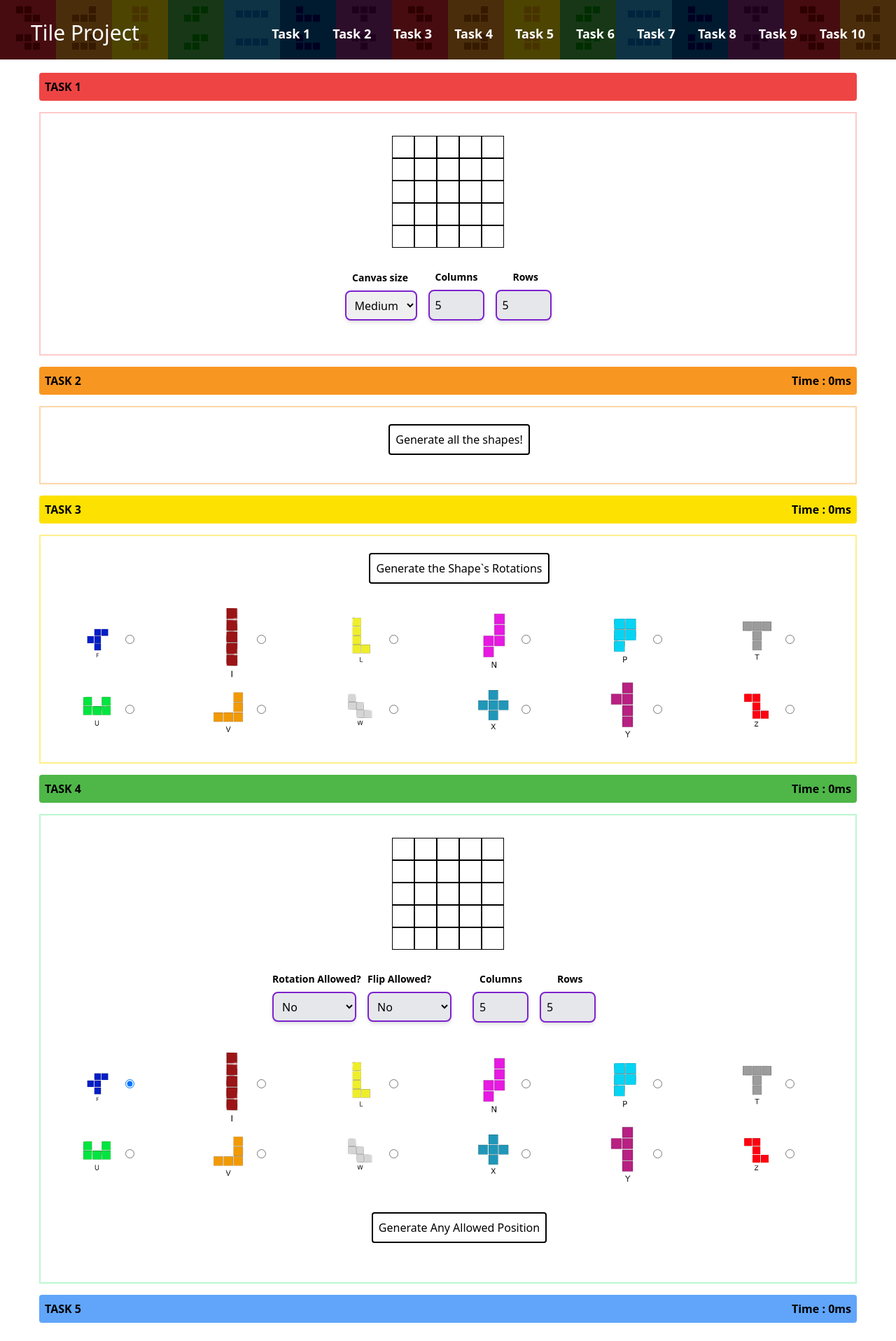
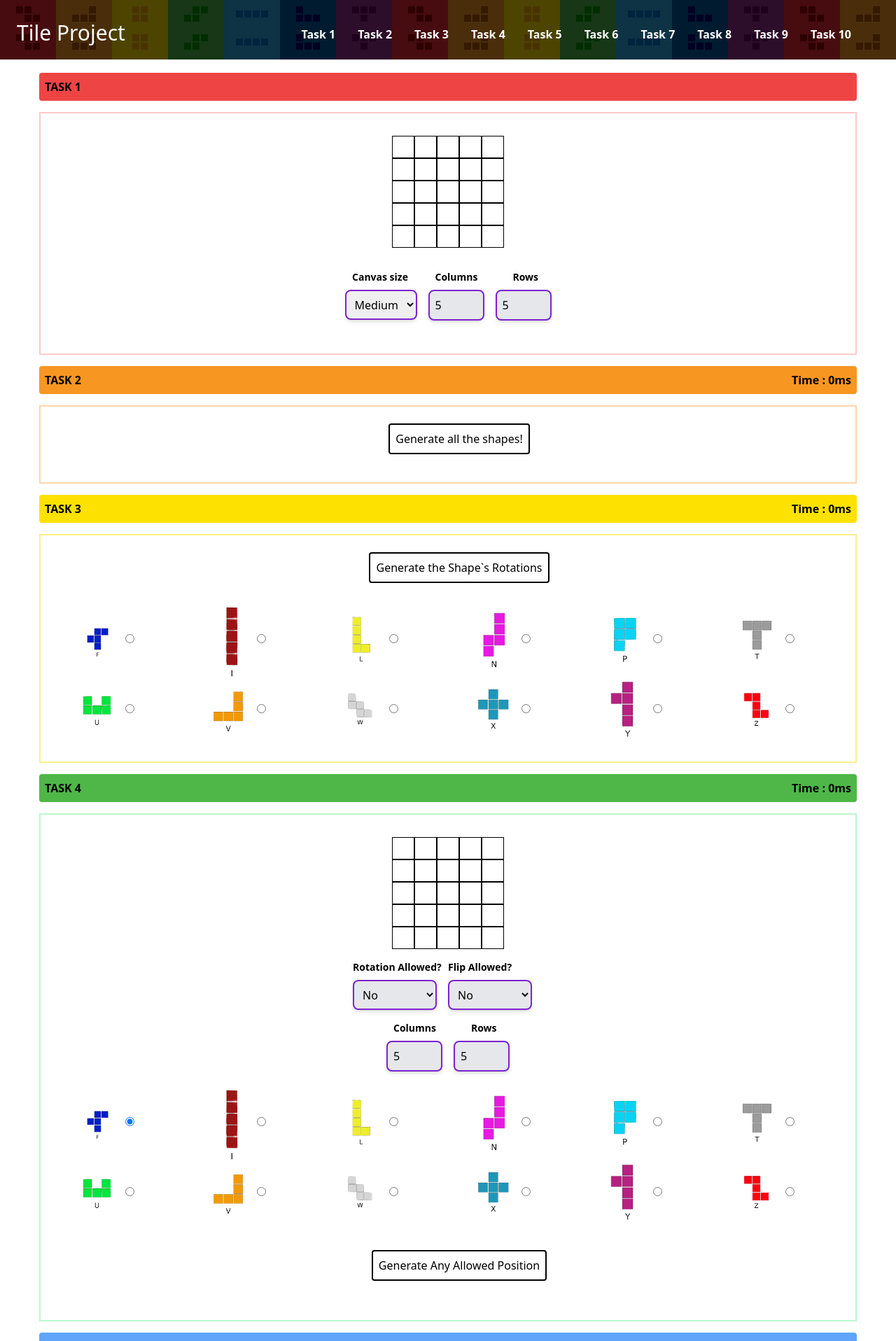
Before and after one commit to HyperPunkss/tetris-tiler-frontend, a Next.js app: page / in a window 1280 px wide. Shown: the top 1916 px of the page at 70% size. Built offline with nearby package versions, Linux system fonts and the light colour scheme.

Commit message:
Header design changes

```diff
--- a/components/Grid Options/ColRowPicker.jsx
+++ b/components/Grid Options/ColRowPicker.jsx
@@ -13,7 +13,7 @@ function ColRowPicker({ onColRowChange }) {
     }
 
     return (
-        <div className="my-4">
+        <div className="">
             <div className="flex">
                 <h1 className="text-center font-semibold mr-[2px] mb-2 text-sm ml-[10px]">Columns</h1>
                 <h1 className="text-center font-semibold mr-[2px] mb-2 text-sm ml-[48px]">Rows</h1>
--- a/components/Header.jsx
+++ b/components/Header.jsx
@@ -16,15 +16,13 @@ function HeaderBar({ links }) {
 
     return (
         <div className="fixed left-0 top-0 w-full ease-in duration-300 z-50 h-[85px] custom-img-dark">
-            <div className="max-w-[1240px] m-auto flex justify-between items-center p-8 text-white md:p-6">
-                <Link href="/">
-                    <h1 className=" text-[20px] lg:text-[30px]">Tile Project</h1>
-                </Link>
+            <div className="max-w-[1240px] flex justify-between items-center p-8 text-white md:p-6">
+                <h1 className="text-[20px] lg:text-[30px]">Tile Project</h1>
                 <ul className="hidden gap-5 md:gap-[14px] lg:gap-8 md:flex">
                     {links.map((link) => (
                         <li key={link.target} className="pt-1 text-[15px] font-semibold text-white z-20 ">
                             <Link href={`/#${link.target}`} className="text-white hover:text-[#c591db]">
-                                <h1 className="text-[18px]">{link.label}</h1>
+                                <h1 className="text-[16px] md:text-[16px]">{link.label}</h1>
                             </Link>
                         </li>
                     ))}
--- a/pages/index.js
+++ b/pages/index.js
@@ -10,7 +10,8 @@ import { loadGetInitialProps } from "next/dist/shared/lib/utils";
 import RotationButton from "@/components/Grid Options/RotationButton";
 import FlipButton from "@/components/Grid Options/FlipButton";
 
-export default function Home({ links }) {
+export default function Home() {
+    const [screenWidth, setScreenWidth] = useState(0);
     const [showAllButton, setShowAllButton] = useState(false);
     const [showLessButton, setShowLessButton] = useState(false);
     const [sizeData, setSizeData] = useState("");
@@ -45,6 +46,16 @@ export default function Home({ links }) {
 
     useEffect(() => {
         console.log(tasksCompleted);
+
+        function handleResize() {
+            setScreenWidth(window.innerWidth);
+        }
+
+        window.addEventListener("resize", handleResize);
+
+        return () => {
+            window.removeEventListener("resize", handleResize);
+        };
     }, [tasksCompleted]);
 
     async function task2apiCall() {
@@ -265,6 +276,7 @@ export default function Home({ links }) {
         );
     });
 
+    console.log("SCREEN SIZE", screenWidth);
     return (
         <div id="task1" className="my-4 p-2 mt-20 md:px-6 lg:px-14">
             <div className="flex justify-between items-start bg-red-500 p-2 rounded my-4">
@@ -363,17 +375,32 @@ export default function Home({ links }) {
                             colorData={""}
                         />
                     </div>
-                    <div className="flex justify-center items-center mr-10 mt-4">
+                    {screenWidth < 465 ? (
+                        <>
+                            <div className="flex justify-center items-center">
                                 <div>
                                     <RotationButton onRotationChange={handleRotationChange} />
                                 </div>
                                 <div>
                                     <FlipButton onFlipChange={handleFlipChange} />
                                 </div>
-                        <div className="ml-[14px]">
+                            </div>
+                            <div className="flex justify-center items-center">
+                                <div className="">
                                     <ColRowPicker onColRowChange={handleColRowChange4} />
                                 </div>
                             </div>
+                        </>
+                    ) : (
+                        <>
+                            <div className="flex justify-center items-center">
+                                <RotationButton onRotationChange={handleRotationChange} />
+                                <FlipButton onFlipChange={handleFlipChange} />
+                                <ColRowPicker onColRowChange={handleColRowChange4} />
+                            </div>
+                        </>
+                    )}
+
                     <div>
                         <LetterPickerUnique onUniqueLetterChange={handleUniqueLetterChange4} />
                     </div>
```
Lines whose indentation alone changed are shown as unchanged.
